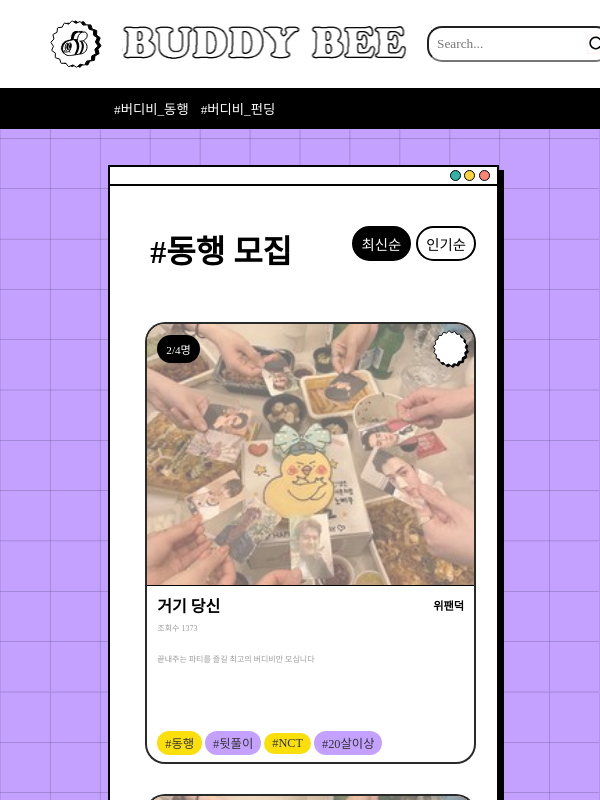
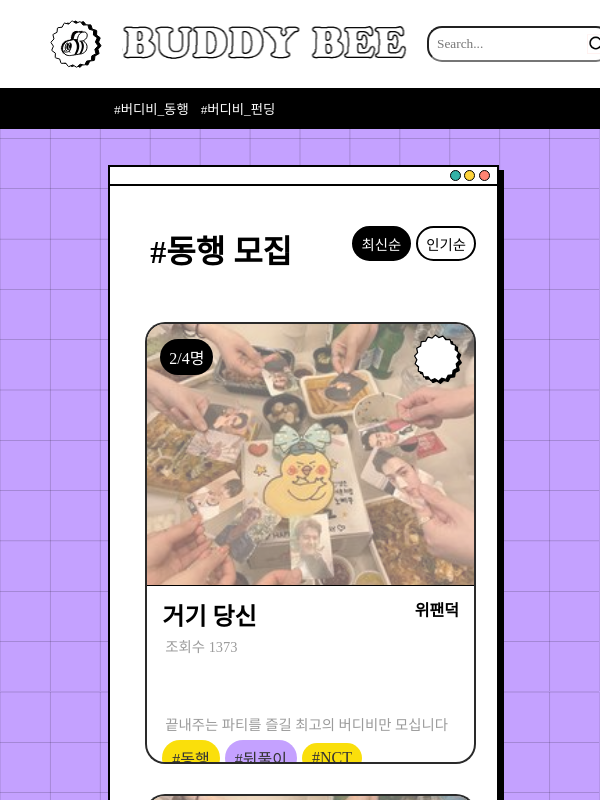
Before and after one commit to Smurfs-village/Buddy-Bee, a React (Create React App) app: page /projects in a window 600 px wide. Shown: the top 800 px of the page. Built offline with nearby package versions, Linux system fonts and the light colour scheme; a web font is replaced by a local one.

Commit message:
add media query on card

```diff
--- a/src/components/Common/ListCard.css
+++ b/src/components/Common/ListCard.css
@@ -27,7 +27,7 @@
 .common-card-line-1 {
   display: flex;
   justify-content: space-between;
-  align-items: center;
+  align-items: start;
 }
 
 .common-card-image-wrapper {
@@ -129,3 +129,76 @@
   max-height: 38px;
   cursor: pointer;
 }
+
+/*미디어 쿼리*/
+@media screen and (min-width: 504px) and (max-width: 730px) {
+  .common-card-content {
+    width: 100%;
+    box-sizing: border-box;
+    padding: 11px 15px;
+    display: flex;
+    flex-direction: column;
+    justify-content: space-between;
+    border-top: #000 solid 1px;
+    flex-grow: 1; /* 남은 공간을 차지하도록 설정 */
+  }
+
+  .common-card-content h3 {
+    margin: 0;
+    font-size: 1.5em; /* 20.8px */
+    font-weight: 600;
+  }
+
+  .common-card-line-1 span {
+    font-size: 1em; /* 12.8px */
+    font-weight: 600;
+  }
+
+  .common-card-content p {
+    margin: 0;
+    font-size: 0.9em; /* 12.8px */
+    color: #9b9b9b;
+    margin: 3px 0 0 3px;
+  }
+
+  .common-card_desc {
+    padding-top: 18%;
+    overflow: hidden;
+    text-overflow: ellipsis;
+    white-space: nowrap;
+    flex-grow: 1; /* 설명 부분도 공간을 차지하도록 설정 */
+  }
+
+  .common-hashtags {
+    display: flex;
+    align-items: center;
+    gap: 5px;
+  }
+
+  .common-hashtag {
+    background-color: #c4a1ff; /* 기본 해시태그 배경 색상 */
+    border-radius: 25px;
+    padding: 6px 10px;
+    font-size: 1em; /* 16px */
+  }
+
+  .common-participants-info {
+    position: absolute;
+    top: 15px;
+    left: 13px;
+    background: rgba(0, 0, 0);
+    color: #fff;
+    padding: 6px 9px;
+    border-radius: 50px;
+    font-size: 1em;
+  }
+
+  .common-scrap-icon {
+    position: absolute;
+    top: 10px;
+    right: 12px;
+    max-width: 50px;
+    max-height: 50px;
+    cursor: pointer;
+  }
+}
--- a/src/components/Common/ListCard.js
+++ b/src/components/Common/ListCard.js
@@ -12,7 +12,7 @@ const ListCard = ({ data, index, type, toggleScrap }) => {
     const hashtags = Array.from(hashtagsRef.current.children);
 
     hashtags.forEach(tag => {
-      totalWidth += tag.offsetWidth + 8; // 5는 gap 크기
+      totalWidth += tag.offsetWidth + 10; // 5는 gap 크기
       if (totalWidth > containerWidth) {
         tag.style.display = "none";
       }
```
